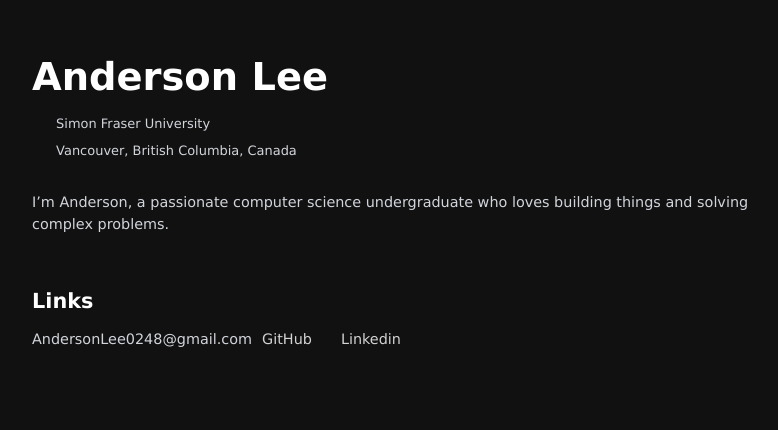
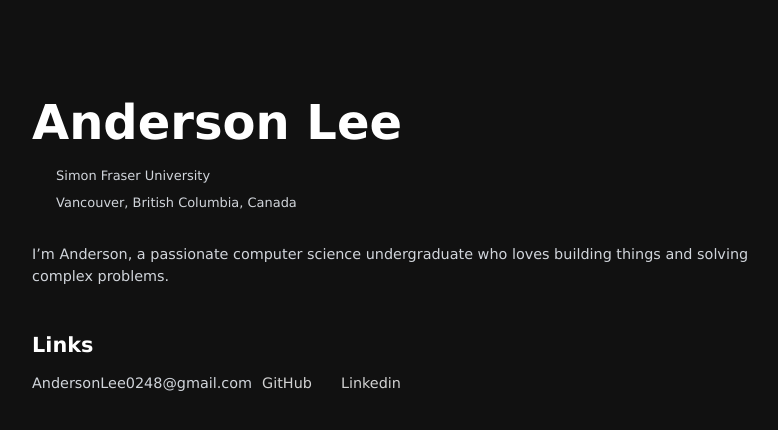
Before and after one commit to AnderBurd/Portfolio, a React (Vite) app: page / in a window 1280 px wide. Shown: the part 180-610 px from the top of the page, without its empty margins (224-1002 px from the left). Built offline with nearby package versions, Linux system fonts and the light colour scheme.

Commit message:
Format changes

```diff
--- a/src/App.jsx
+++ b/src/App.jsx
@@ -3,6 +3,7 @@ import Projects from './components/projectSection.jsx';
 import Contact from './components/contactMe.jsx';
 import './styling/App.css';
 import React from 'react';
+
 function App() {
 
   return (
--- a/src/styling/App.css
+++ b/src/styling/App.css
@@ -1,10 +1,17 @@
-*{background-color: #111;}
+html, body {
+  background-color: #111;
+  margin: 0;
+  padding: 0;
+}
 
-
+#root {
+  height: 100%;
+}
 .App{
   display: flex;
   flex-direction: column;
   align-items: center;
   justify-content: center;
   font-family:  Verdana, Arial;
+  height: 100vh;
 }
--- a/src/styling/contactMe.css
+++ b/src/styling/contactMe.css
@@ -13,6 +13,8 @@ a:hover {
 .Links{
     display: flex;
     gap: 10px; /* Add spacing between elements */
+    margin-bottom: 0;
+    padding-bottom: 0;
 }
 
 .Links p {
--- a/src/styling/intro.css
+++ b/src/styling/intro.css
@@ -1,12 +1,12 @@
 .name{
-    font-size: 2.4rem;
+    font-size: 3rem;
     color: #fff;
-    margin-top: 5em;
     margin-bottom: 0;
+    margin-top: 0;
+    padding-top: 0;
 }
 
 .summary{
-
   margin-top: 2rem;
 }
 
--- a/src/styling/project.css
+++ b/src/styling/project.css
@@ -1,5 +1,5 @@
 .project-name{
-    font-size: 0.9rem;
+    font-size: 1.2rem;
     margin-bottom: 0rem;
     text-decoration: underline;
     color: #fff;
--- a/src/styling/sectionWrapper.css
+++ b/src/styling/sectionWrapper.css
@@ -1,6 +1,7 @@
 .section-wrapper {
     padding: 0.5rem;
     margin: 0.2rem auto;
+    padding-bottom: 0;
   }
 
   .section-title {
```
